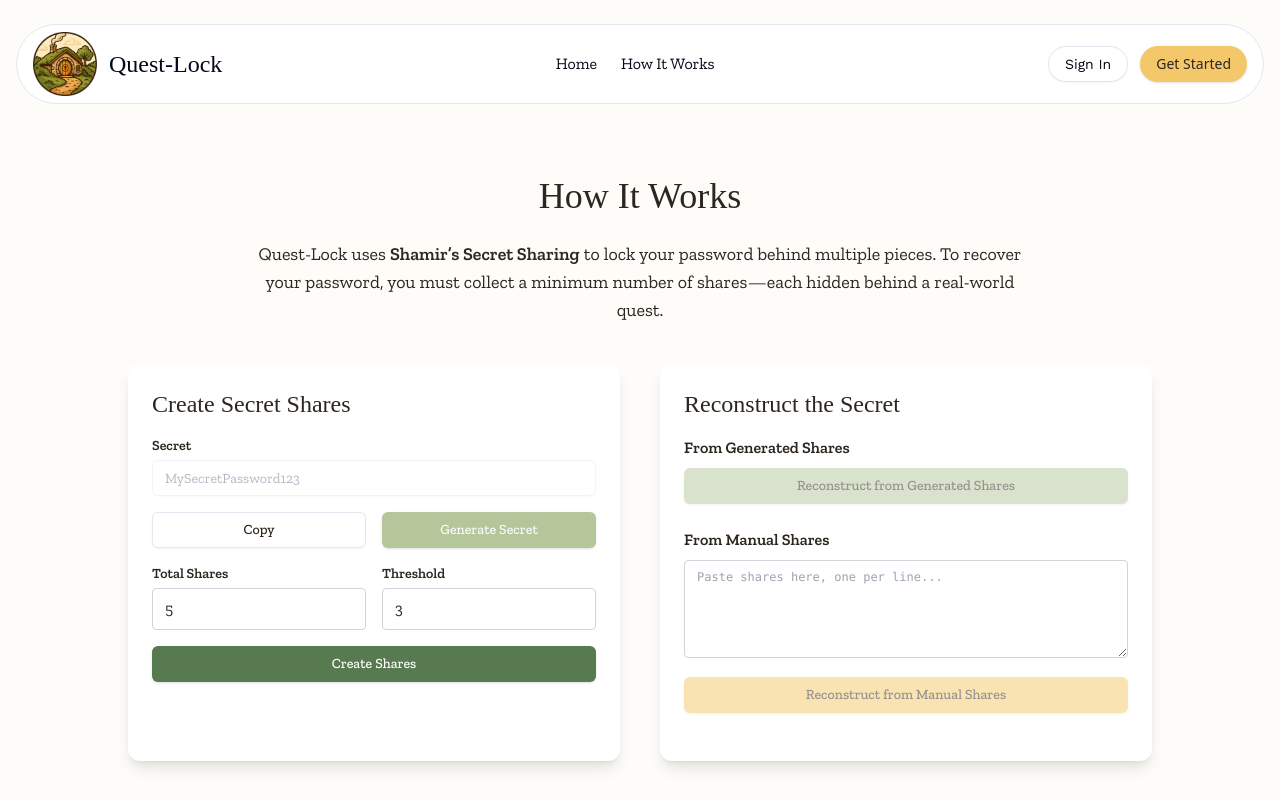
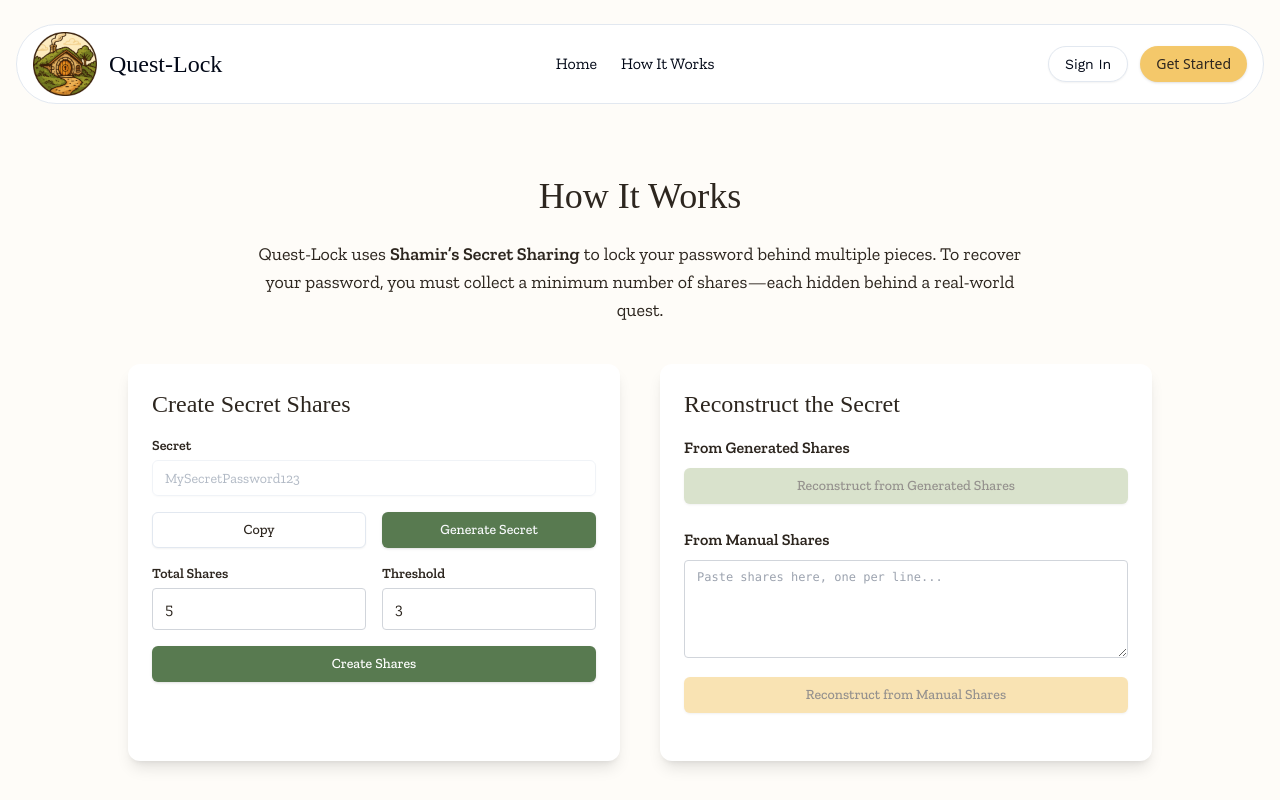
Before and after one commit to kieran-gray/quest-lock, a React (Vite) app in the folder frontend/: page /how-it-works in a window 1280 px wide. Shown: the top 800 px of the page. Built offline with nearby package versions, Linux system fonts and the light colour scheme; a web font is replaced by a local one.

Commit message:
update sss secret styling

```diff
--- a/frontend/src/components/SecretSharer.tsx
+++ b/frontend/src/components/SecretSharer.tsx
@@ -125,7 +125,7 @@ const SecretSharer: React.FC = () => {
                 Copy
               </Button>
               <Button
-                className="bg-shire-moss hover:bg-shire-pine"
+                className="bg-shire-pine hover:bg-shire-bark"
                 onClick={generateSecret}
               >
                 Generate Secret
```
